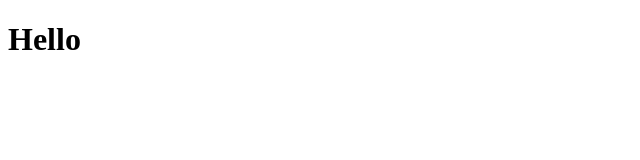
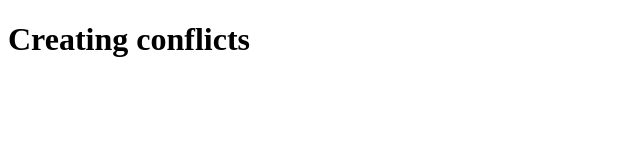
Before and after one commit to regitron/git-practice, a plain HTML site: page index.html in a window 1280 px wide. Shown: the whole page, without its empty margins (0-640 px from the left). Drawn offline with Linux system fonts and the light colour scheme.

Commit message:
create conflict

```diff
--- a/index.html
+++ b/index.html
@@ -7,7 +7,6 @@
     <title>Git Practice</title>
 </head>
 <body>
-<h1>Hello</h1>
-
+<h1>Creating conflicts</h1>
 </body>
 </html>
```
